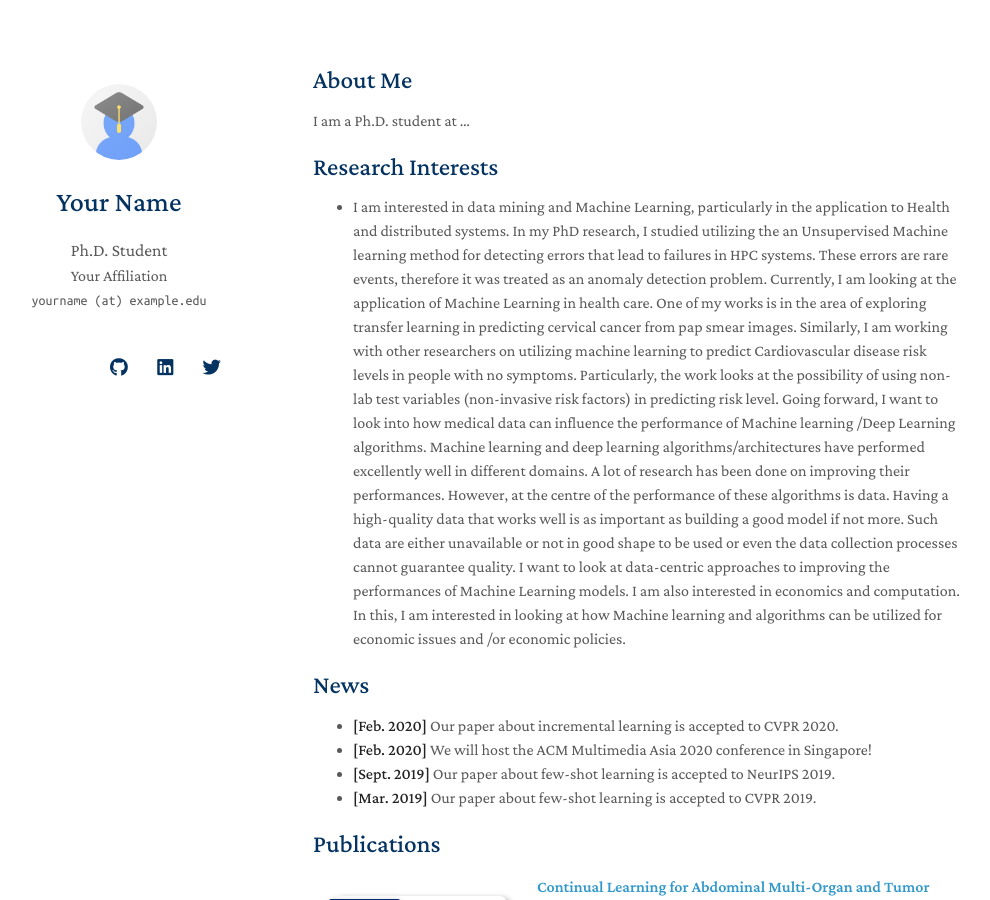
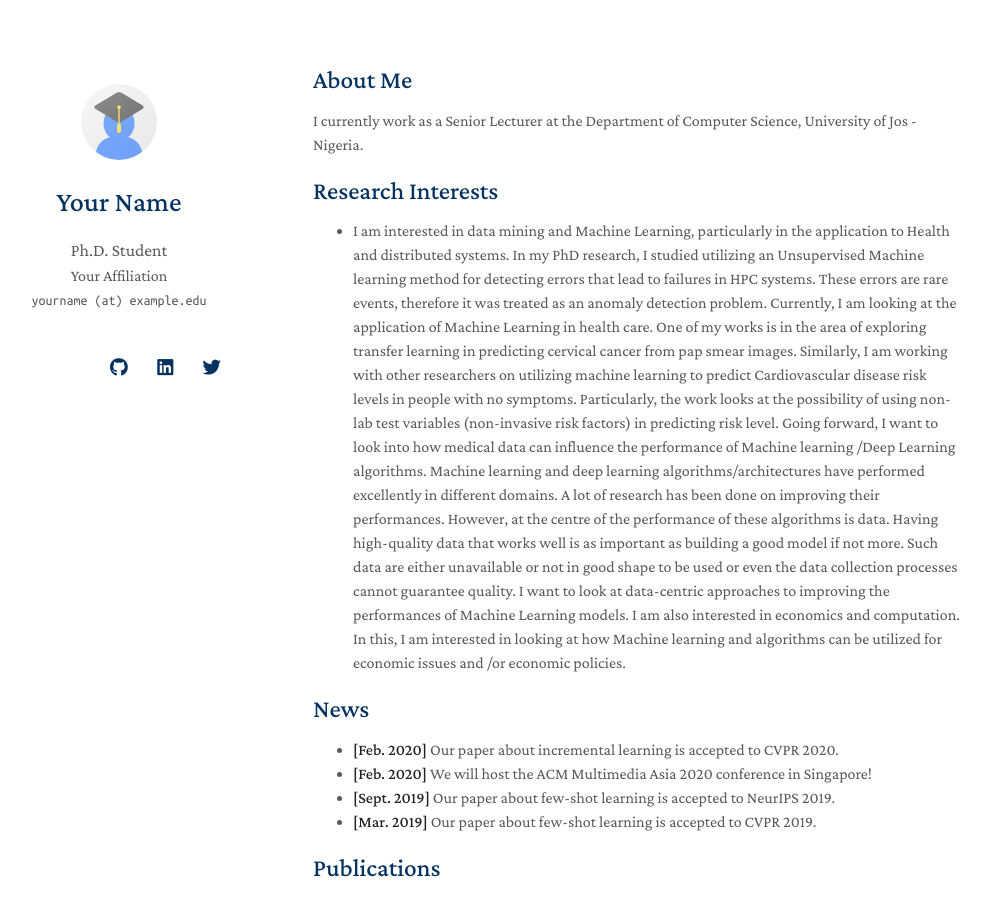
Before and after one commit to nentaweg/nentaweg.github.io, a Jekyll site: the page built from index.md, in a window 1280 px wide and 900 px high. Shown: the whole window, without its empty margins (157-1147 px from the left). Built offline with Jekyll 4.4.1, drawn with Linux system fonts in a browser that asks for light colours; nearby versions of some CDN libraries; a style sheet for code colours, icons or effects is not loaded; our own code applies the rules of GitHub Pages for plain Markdown files.

Commit message:
Update index.md

```diff
--- a/index.md
+++ b/index.md
@@ -3,15 +3,14 @@ layout: homepage
 ---
 
 ## About Me
-
-I am a Ph.D. student at ...
+I currently work as a Senior Lecturer at the Department of Computer Science, University of Jos - Nigeria.
 
 ## Research Interests
 
-- I am interested in data mining and Machine Learning, particularly in the application to Health and distributed systems. In my PhD research, I studied utilizing the an Unsupervised Machine learning method for detecting errors that lead to failures in HPC systems. These errors are rare events, therefore it was treated as an anomaly detection problem. Currently, I am looking at the application of Machine Learning in health care. One of my works is in the area of exploring transfer learning in predicting cervical cancer from pap smear images. Similarly, I am working with other researchers on utilizing machine learning to predict Cardiovascular disease risk levels in people with no symptoms.
+- I am interested in data mining and Machine Learning, particularly in the application to Health and distributed systems. In my PhD research, I studied utilizing an Unsupervised Machine learning method for detecting errors that lead to failures in HPC systems. These errors are rare events, therefore it was treated as an anomaly detection problem. Currently, I am looking at the application of Machine Learning in health care. One of my works is in the area of exploring transfer learning in predicting cervical cancer from pap smear images. Similarly, I am working with other researchers on utilizing machine learning to predict Cardiovascular disease risk levels in people with no symptoms.
 Particularly, the work looks at the possibility of using non-lab test variables (non-invasive risk factors) in predicting
 risk level.
-Going forward, I want to look into how medical data can influence the performance of Machine learning /Deep Learning algorithms. Machine learning and deep learning algorithms/architectures have performed excellently well in different domains. A lot of research has been done on improving their performances. However, at the centre of the performance of these algorithms is data. Having a high-quality data that works well is as important as building a good model if not more. Such data are either unavailable or not in good shape to be used or even the data collection processes cannot guarantee quality. I want to look at data-centric approaches to improving the performances of Machine Learning models. I am also interested in economics and computation. In this, I am interested in looking at how Machine learning and algorithms can be utilized for economic issues and /or economic policies.
+Going forward, I want to look into how medical data can influence the performance of Machine learning /Deep Learning algorithms. Machine learning and deep learning algorithms/architectures have performed excellently in different domains. A lot of research has been done on improving their performances. However, at the centre of the performance of these algorithms is data. Having high-quality data that works well is as important as building a good model if not more. Such data are either unavailable or not in good shape to be used or even the data collection processes cannot guarantee quality. I want to look at data-centric approaches to improving the performances of Machine Learning models. I am also interested in economics and computation. In this, I am interested in looking at how Machine learning and algorithms can be utilized for economic issues and /or economic policies.
 
 ## News
 
```
